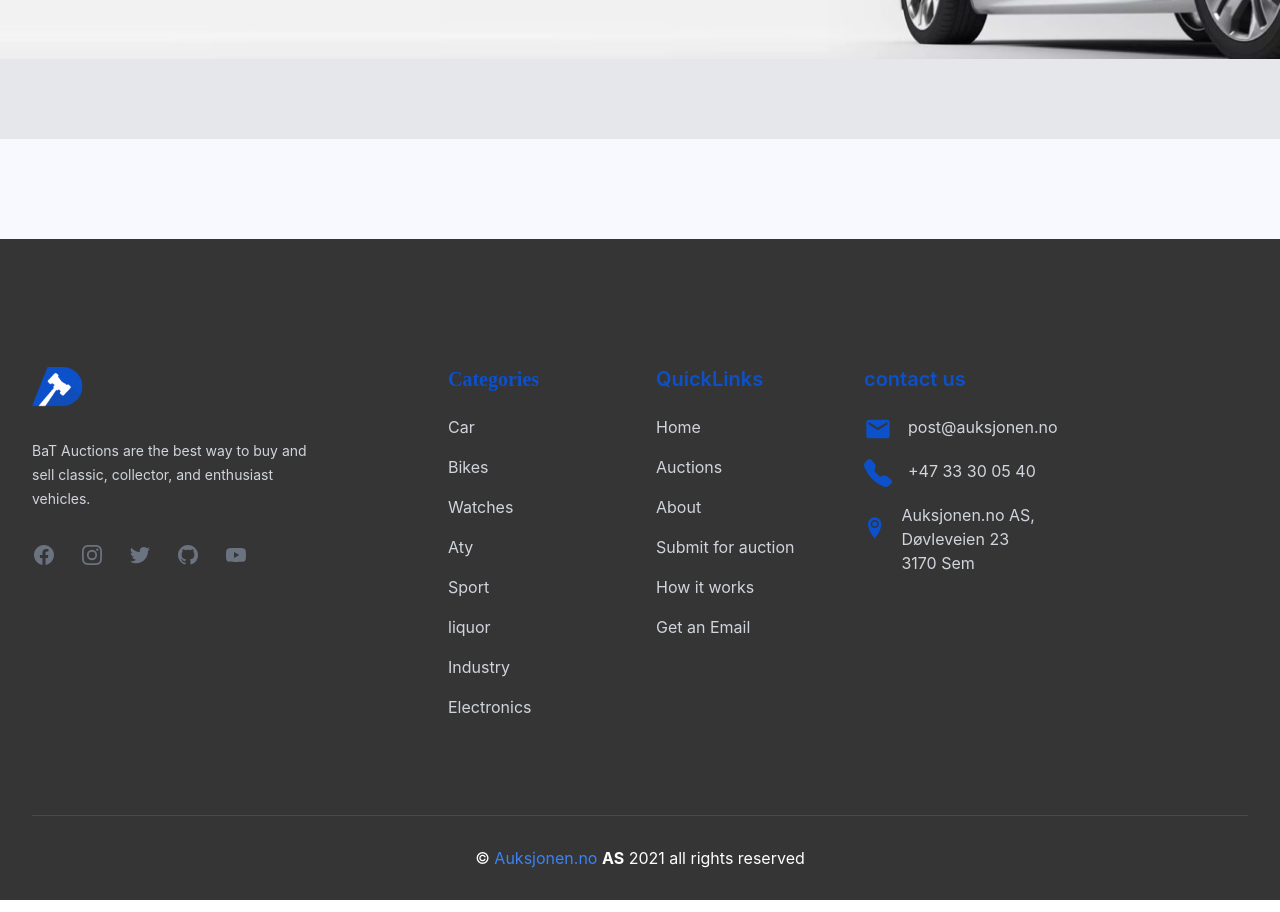
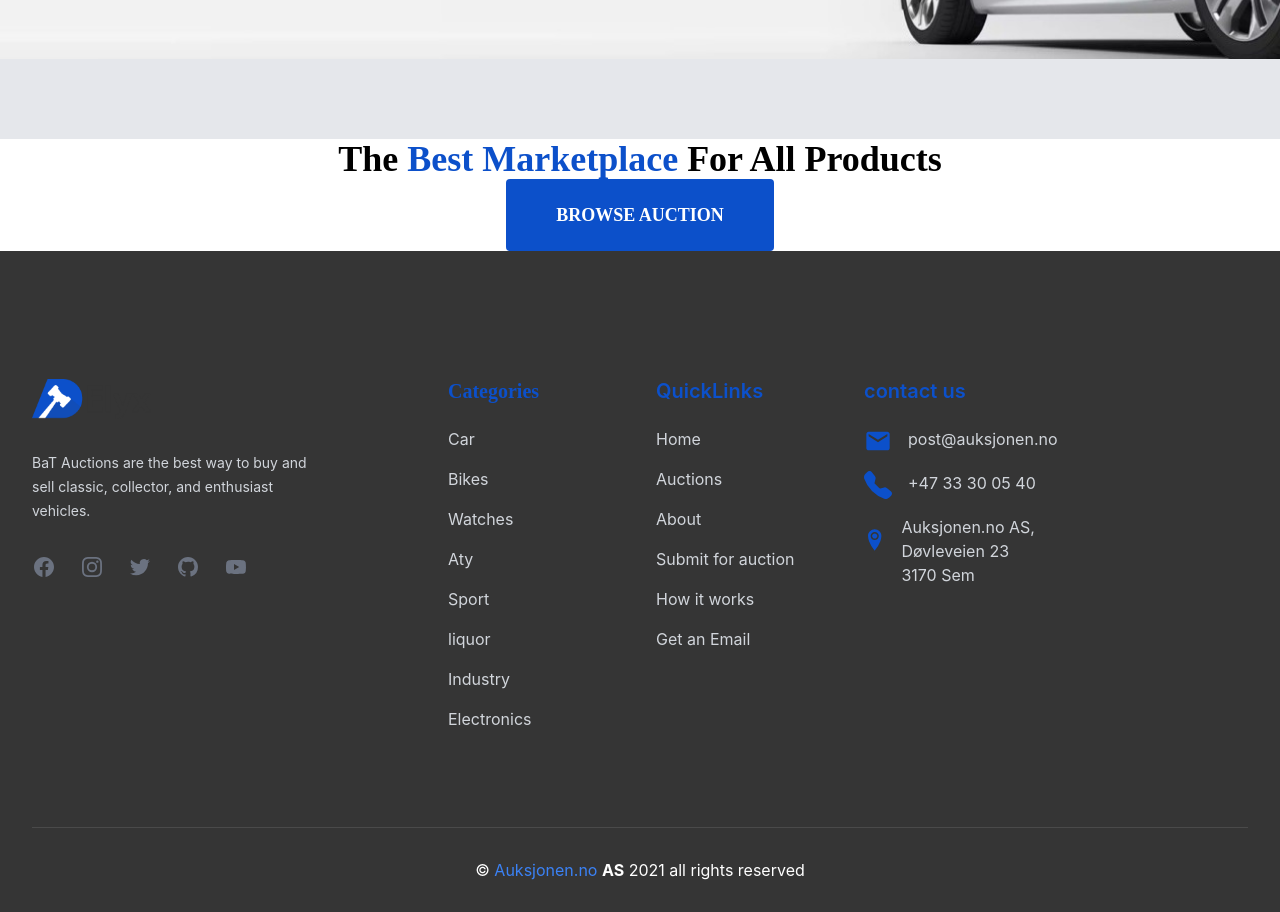
Before and after one commit to M-ilyas1/Elyx-project, a React (Create React App) app: page / in a window 1280 px wide. Shown: the part 3160-4072 px from the top of the page. Built offline with nearby package versions, Linux system fonts and the light colour scheme.

Commit message:
adding popupar section

```diff
--- a/src/App.js
+++ b/src/App.js
@@ -5,6 +5,7 @@ import car from "./images/car.png";
 import AuctionCard from "./Component/AuctionCard/AuctionCard";
 import Product from "./Component/Product/Product";
 import HeroSection from "./Component/HeroSection/HeroSection";
+import PopularItems from "./Component/PopularItems/PopularItems";
 
 function App() {
   const data = [
@@ -123,8 +124,10 @@ function App() {
         <section>
           <Product />
         </section>
-
-        <section className="bg-[#F8F8FF] p-[50px] w-full">
+        <section>
+          <PopularItems />
+        </section>
+        <section className="bg-[#F8F8FF] w-full">
           <div className="flex flex-wrap justify-center gap-7 "></div>
         </section>
         <section>
--- /dev/null
+++ b/src/Component/PopularItems/PopularItems.jsx
@@ -0,0 +1,28 @@
+import React from "react";
+import Button from "../Button/Button";
+
+const PopularItems = () => {
+  return (
+    <>
+      <div className="flex justify-around items-center sm:flex-col">
+        <div>
+          <h1 className="capitalize font-[Poppins] font-bold text-4xl leading-10">
+            the <span className="text-[#0C50CA]">best marketplace</span> for All
+            Products
+          </h1>
+        </div>
+        <div>
+          <Button
+            className=""
+            label="BROWSE AUCTION"
+            height={"h-[72px]"}
+            width={"w-[268px]"}
+            variants="primary"
+          />
+        </div>
+      </div>
+    </>
+  );
+};
+
+export default PopularItems;
```
